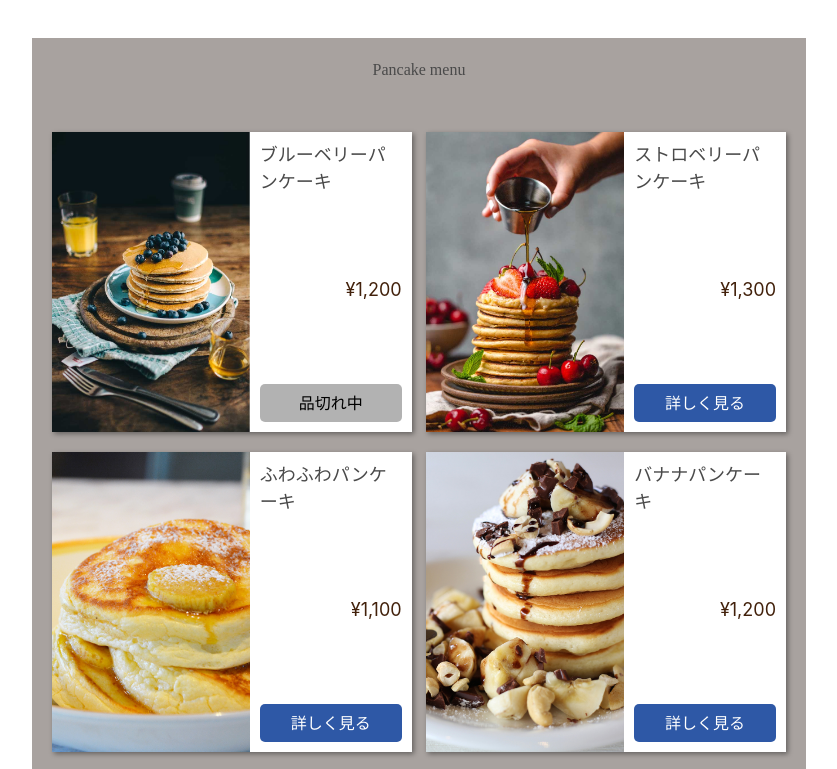
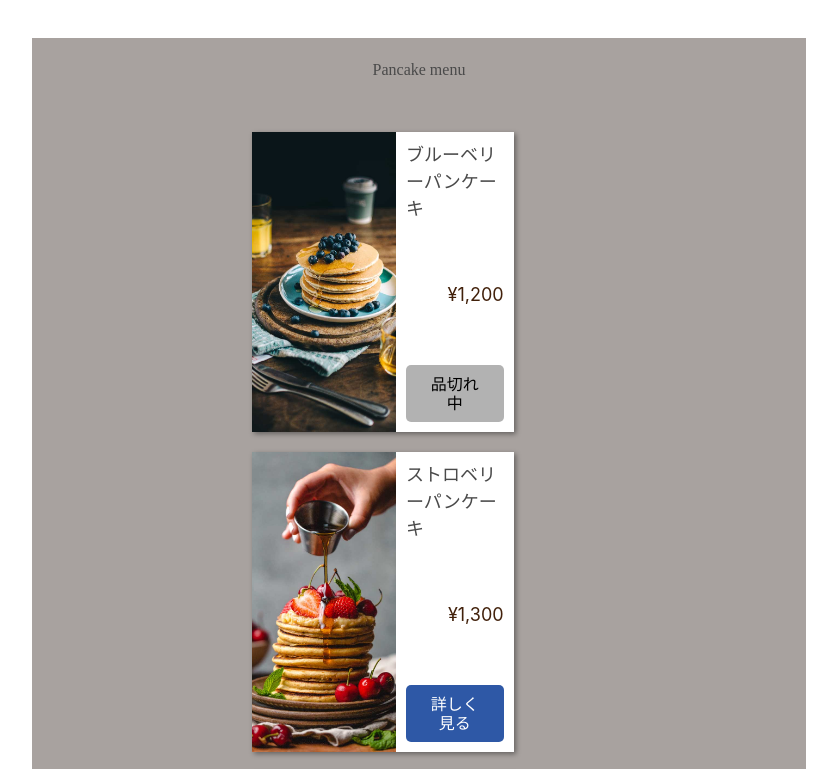
Before and after one commit to AnaliaRivarola/Desarrollo-Joven, a plain HTML site: page component_css_exercise/menu.html in a window 1280 px wide. Shown: the part 800-1569 px from the top of the page, without its empty margins (346-1183 px from the left). Drawn offline with Linux system fonts and the light colour scheme; files whose address does not match are found by name.

Commit message:
refactorizacion css

```diff
--- a/component_css_exercise/css/main.css
+++ b/component_css_exercise/css/main.css
@@ -2,18 +2,22 @@
 html {
     height: 100%;
 }
+
 body {
     position: relative;
     padding-bottom: 75px;
     min-height: 100%;
 }
+
 .center {
     text-align: center;
 }
 
+
 /* header */
+
 .header_nav {
-  background: linear-gradient(90deg, #fff 20%, rgba(0,0,0,.6) 60%);
+    background: linear-gradient(90deg, #fff 20%, rgba(0, 0, 0, .6) 60%);
     display: flex;
     justify-content: space-between;
     align-items: stretch;
@@ -22,19 +26,23 @@ body {
     top: 0;
     width: 100%;
 }
+
 .logo {
     width: 120px;
     display: flex;
     align-items: center;
 }
-.logo img{
+
+.logo img {
     width: 100%;
 }
+
 .global_nav {
     display: flex;
     justify-content: flex-end;
     align-items: stretch;
 }
+
 .global_nav_item {
     padding: 0 20px;
     display: flex;
@@ -43,12 +51,15 @@ body {
     color: #fff;
     text-decoration: none;
 }
+
 .global_nav_item:hover {
     background: #fff;
     color: #42210b;
 }
 
+
 /* footer */
+
 .footer {
     width: 100%;
     background: #251e19;
@@ -57,11 +68,13 @@ body {
     padding-bottom: 10px;
     height: 75px;
 }
+
 .footer_nav {
     display: flex;
     justify-content: center;
     margin-bottom: 10px;
 }
+
 .footer_nav_item {
     padding: 0 10px;
     display: flex;
@@ -71,16 +84,20 @@ body {
     text-decoration: none;
     font-size: 15px;
 }
+
 .footer_logo {
     width: 80px;
 }
+
 .footer_right {
     color: white;
     text-align: center;
     font-size: 10px;
 }
 
+
 /* キービジュアル */
+
 .key {
     height: 500px;
     background: center / cover no-repeat url("../images/sample_key.jpg");
@@ -89,45 +106,58 @@ body {
     justify-content: center;
     font-family: 'Noto Serif JP', serif;
 }
-.key h1{
+
+.key h1 {
     font-size: 2.5rem;
 }
 
+
 /* コンセプトセクション */
+
 .concept_inner {
     display: flex;
     justify-content: space-between;
 }
+
 .concept_content {
     width: 60%;
 }
+
 .concept_image {
     width: 35%;
 }
 
+
 /* セクション共通 */
+
 .section_inner {
     padding: 50px 10% 30px;
 }
+
 .section_title {
     font-family: 'Noto Serif JP', serif;
     text-align: center;
     margin-bottom: 50px;
 }
 
+
 /* 店舗情報セクション */
+
 .info {
     display: flex;
 }
+
 .info_title {
     width: 80px;
 }
+
 .frame_area {
     position: relative;
     width: 100%;
     padding-top: 56.25%;
 }
-.frame_child{
+
+.frame_child {
     position: absolute;
     top: 0;
     right: 0;
@@ -135,11 +165,14 @@ body {
     height: 100%;
 }
 
+
 /* メニューセクション */
+
 .menu_section {
     background: url("../images/sample_menu_bg.jpg") no-repeat bottom;
     background-attachment: fixed;
 }
+
 .menu_title {
     display: inline-block;
     font-family: 'Noto Serif JP', serif;
@@ -154,6 +187,7 @@ body {
     background: #fff;
     padding: 20px;
 }
+
 .caffee_menu_list_item {
     width: 49%;
     display: flex;
@@ -161,10 +195,12 @@ body {
     align-items: center;
     padding: 10px;
 }
+
 .caffee_menu_image {
     width: 20%;
     border-radius: 50%;
 }
+
 .caffee_menu_content {
     width: 80%;
     padding: 10px;
@@ -172,53 +208,66 @@ body {
 
 
 /* メニューページ */
+
 .menu_key {
     height: 100px;
     background: url("../images/sample_key.jpg") no-repeat center;
     background-size: cover;
 }
+
 .wrapper {
     display: flex;
 }
+
 .main {
     padding: 0 0 0 50px;
     width: calc(100% - 200px);
 }
 
+
 /* メニューページ - サイドメニュー */
+
 .side_menu {
     width: 200px;
 }
+
 .side_menu_title {
     font-family: 'Noto Serif JP', serif;
     font-size: 25px;
     padding-left: 10px;
 }
+
 .side_menu_item {
     padding: 20px 10px;
     border-bottom: solid #42210b 1px;
     display: block;
     text-decoration: none;
 }
+
 .side_menu_item:hover {
-  background: rgba(83,71,65,.3);
+    background: rgba(83, 71, 65, .3);
 }
+
 .side_ad {
     color: #fff;
-  background: rgba(83,71,65,.7);
+    background: rgba(83, 71, 65, .7);
     padding: 20px;
     margin: 30px 0;
 }
 
+
 /* メニューページ - メイン */
+
 .menu_image {
     width: 100%;
     height: 500px;
     object-fit: cover;
 }
+
 .menu_name {
     font-family: 'Noto Serif JP', serif;
 }
+
 .menu_price {
     font-family: 'Noto Serif JP', serif;
     font-size: 20px;
@@ -226,12 +275,14 @@ body {
 }
 
 .pancake_menu {
-  background: rgba(83,71,65,.5);
+    background: rgba(83, 71, 65, .5);
     padding: 20px;
     margin-top: 50px;
 }
 
+
 /* メニューアイテムコンポーネント */
+
 .menu_list {
     display: flex;
     justify-content: space-between;
@@ -247,9 +298,10 @@ body {
     width: 49%;
     display: flex;
     flex-direction: row-reverse;
-  box-shadow: 2px 2px 5px rgba(0,0,0,0.4);
+    box-shadow: 2px 2px 5px rgba(0, 0, 0, 0.4);
     margin-bottom: 20px;
 }
+
 .menu_item_content {
     width: 45%;
     padding: 10px;
@@ -258,11 +310,13 @@ body {
     justify-content: space-between;
     background: #fff;
 }
+
 .menu_item_image {
     width: 55%;
     object-fit: cover;
     height: 300px;
 }
+
 .menu_item_price {
     color: #42210b;
     font-size: 18px;
@@ -274,16 +328,47 @@ body {
     font-family: 'Noto Serif JP', serif;
 }
 
+
 /* ボタンコンポーネント */
+
 .btn {
     padding: 10px 20px;
     border: none;
     border-radius: 5px;
 }
+
 .btn-detail {
-  background:#2e58a6;
+    background: #2e58a6;
     color: #fff;
 }
+
 .btn-disabled {
-  background: rgba(0,0,0,0.3);
+    background: rgba(0, 0, 0, 0.3);
 }
+
+.pancake_menu_content {
+    width: 80%;
+    /* Cambiar el valor según tus preferencias */
+    padding: 10px;
+    display: flex;
+    flex-direction: column;
+    justify-content: space-between;
+    background: #fff;
+}
+
+
+/* Aumentar el ancho de la imagen */
+
+.pancake_menu_image {
+    width: 100%;
+    /* Cambiar el valor según tus preferencias */
+    object-fit: cover;
+    height: 300px;
+    /* Ajusta la altura según tus preferencias */
+}
+
+.menu_list_pancake {
+    justify-content: space-between;
+    flex-wrap: wrap;
+    margin-left: 200px;
+}
--- a/component_css_exercise/menu.html
+++ b/component_css_exercise/menu.html
@@ -1,11 +1,13 @@
 <!DOCTYPE html>
 <html>
+
 <head>
     <title>DIC cafe</title>
     <link href="css/normalize.css" rel="stylesheet">
     <link href="css/main.css" rel="stylesheet">
     <link href="https://fonts.googleapis.com/css2?family=Noto+Serif+JP:wght@400;700&display=swap" rel="stylesheet">
 </head>
+
 <body>
     <header>
         <nav class="header_nav">
@@ -58,16 +60,15 @@
                 <h1 class="menu_name">ブルーベリーパンケーキ</h1>
                 <p class="menu_price">¥1,200</p>
                 <p>
-            こだわりの小麦粉と卵を使い、ふっくらと焼き上げたパンケーキの上に、フレッシュなブルーベリーをトッピングしました。
-            お好みで上品な甘さのメープルシロップをかけてお召し上がりください。
+                    こだわりの小麦粉と卵を使い、ふっくらと焼き上げたパンケーキの上に、フレッシュなブルーベリーをトッピングしました。 お好みで上品な甘さのメープルシロップをかけてお召し上がりください。
                 </p>
             </section>
 
             <section class="pancake_menu">
                 <h1 class="section_title">Pancake menu</h1>
-          <ul class="menu_list">
+                <ul class="menu_list_pancake">
                     <li class="menu_item">
-              <div class="menu_item_content">
+                        <div class="pancake_menu_content">
                             <h2 class="menu_item_title">ブルーベリーパンケーキ</h2>
                             <p class="menu_item_price">¥1,200</p>
                             <button class="btn btn-disabled">品切れ中</button>
@@ -75,7 +76,7 @@
                         <img src="images/sample_pancake1.jpg" class="menu_item_image">
                     </li>
                     <li class="menu_item">
-              <div class="menu_item_content">
+                        <div class="pancake_menu_content">
                             <h2 class="menu_item_title">ストロベリーパンケーキ</h2>
                             <p class="menu_item_price">¥1,300</p>
                             <button class="btn btn-detail">詳しく見る</button>
@@ -83,7 +84,7 @@
                         <img src="images/sample_pancake2.jpg" class="menu_item_image">
                     </li>
                     <li class="menu_item">
-              <div class="menu_item_content">
+                        <div class="pancake_menu_content">
                             <h2 class="menu_item_title">ふわふわパンケーキ</h2>
                             <p class="menu_item_price">¥1,100</p>
                             <button class="btn btn-detail">詳しく見る</button>
@@ -91,7 +92,7 @@
                         <img src="images/sample_pancake3.jpg" class="menu_item_image">
                     </li>
                     <li class="menu_item">
-              <div class="menu_item_content">
+                        <div class="pancake_menu_content">
                             <h2 class="menu_item_title">バナナパンケーキ</h2>
                             <p class="menu_item_price">¥1,200</p>
                             <button class="btn btn-detail">詳しく見る</button>
@@ -124,4 +125,5 @@
         <p class="footer_right">© DIVE INTO CODE Corp. All RIGHTS RESERVED.</p>
     </footer>
 </body>
+
 </html>
```
Lines whose indentation alone changed are shown as unchanged.
